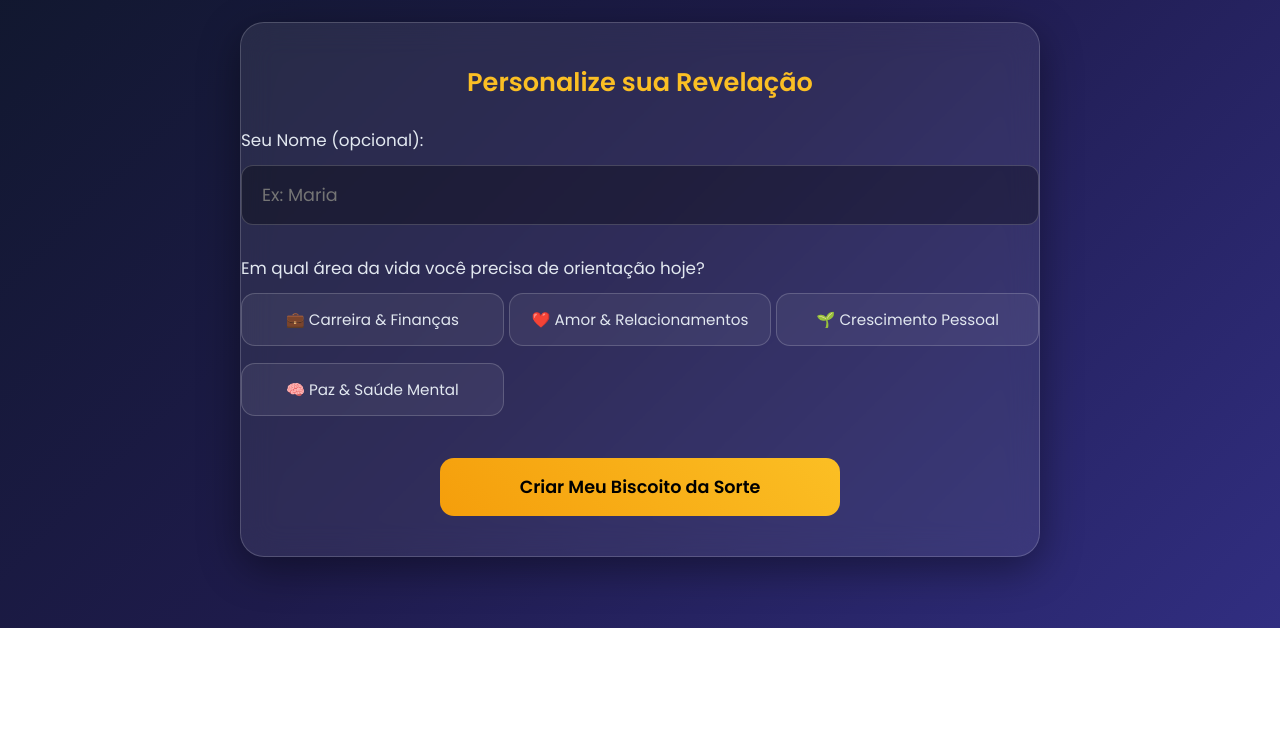
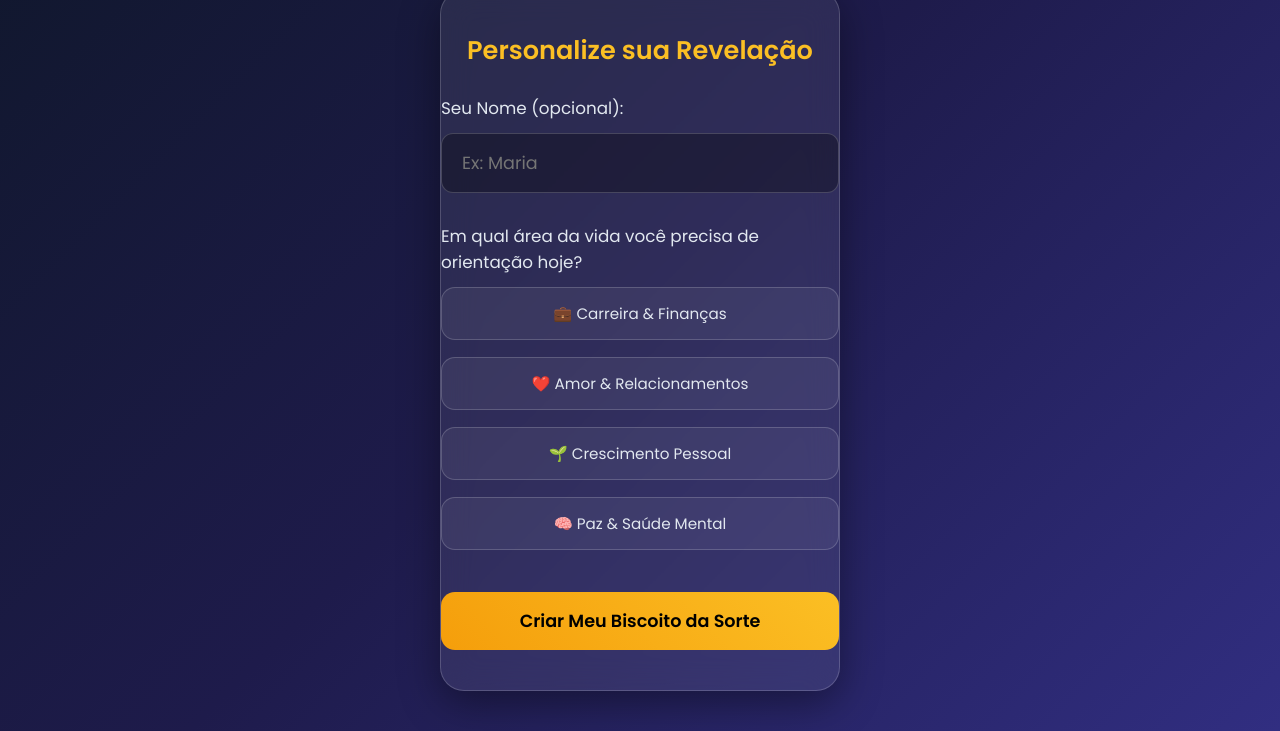
Before and after one commit to andreas-nota10/projeto-bis, a plain HTML site: page index.html in a window 1280 px wide. Shown: the part 172-903 px from the top of the page. Before the commit the page ends 800 px from the top, so only its background shows below. Drawn offline with Linux system fonts and the light colour scheme.

Commit message:
Reduce minimum height and maximum width in styles

```diff
--- a/style.css
+++ b/style.css
@@ -17,7 +17,7 @@
 
 html, body {
     width: 100%;
-    min-height: 100vh;
+    min-height: 50vh;
     background: var(--bg-gradient);
     color: var(--text-color);
     overflow-x: hidden;
@@ -32,7 +32,7 @@ body {
 /* CONTAINER EM TELA CHEIA */
 .container {
     width: 100%;
-    min-height: 100vh;
+    min-height: 50vh;
     padding: 40px 0;
     display: flex;
     flex-direction: column;
@@ -64,7 +64,7 @@ header p {
 /* CARDS EXPANDIDOS (LARGURA TOTAL DA TELA) */
 .card {
     width: 100%;
-    max-width: 100vh;
+    max-width: 50vh;
     background: var(--card-bg);
     backdrop-filter: blur(16px);
     border: 1px solid var(--card-border);
```
